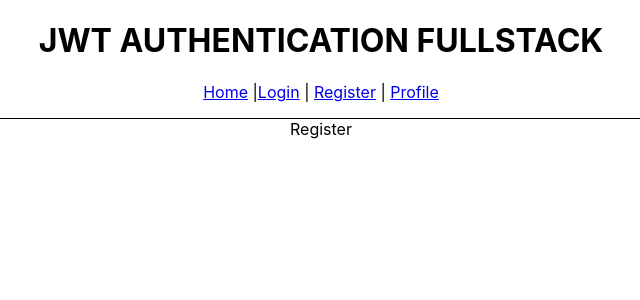
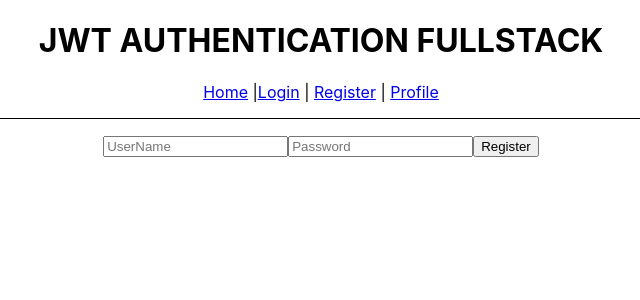
Before and after one commit to VINCENGUYEN-JS/fullstack-jwt, a React (Create React App) app in the folder client/: page /register in a window 1280 px wide. Shown: the top 300 px of the page, without its empty margins (319-959 px from the left). Built offline with nearby package versions, Linux system fonts and the light colour scheme.

Commit message:
add-forms-for-clients

```diff
--- a/client/package.json
+++ b/client/package.json
@@ -3,6 +3,7 @@
   "version": "0.1.0",
   "private": true,
   "dependencies": {
+    "@apollo/client": "^3.6.1",
     "@testing-library/jest-dom": "^5.16.4",
     "@testing-library/react": "^13.1.1",
     "@testing-library/user-event": "^13.5.0",
@@ -10,6 +11,7 @@
     "@types/node": "^16.11.31",
     "@types/react": "^18.0.8",
     "@types/react-dom": "^18.0.0",
+    "graphql": "^16.4.0",
     "react": "^18.1.0",
     "react-dom": "^18.1.0",
     "react-router-dom": "^6.3.0",
--- a/client/src/components/Login.tsx
+++ b/client/src/components/Login.tsx
@@ -1,7 +1,29 @@
 import React from "react";
 
 const Login = () => {
-  return <div>Login</div>;
+  const [userName, setUserName] = React.useState("");
+  const [password, setPassword] = React.useState("");
+  return (
+    <form style={{ marginTop: "1rem" }}>
+      <input
+        type="text"
+        value={userName}
+        placeholder="UserName"
+        onChange={(event) => {
+          setUserName(event.target.value);
+        }}
+      />
+      <input
+        type="password"
+        value={password}
+        placeholder="Password"
+        onChange={(event) => {
+          setPassword(event.target.value);
+        }}
+      />
+      <button type="submit">Login</button>
+    </form>
+  );
 };
 
 export default Login;
--- a/client/src/components/Register.tsx
+++ b/client/src/components/Register.tsx
@@ -1,7 +1,29 @@
 import React from "react";
 
 const Register = () => {
-  return <div>Register</div>;
+  const [userName, setUserName] = React.useState("");
+  const [password, setPassword] = React.useState("");
+  return (
+    <form style={{ marginTop: "1rem" }}>
+      <input
+        type="text"
+        value={userName}
+        placeholder="UserName"
+        onChange={(event) => {
+          setUserName(event.target.value);
+        }}
+      />
+      <input
+        type="password"
+        value={password}
+        placeholder="Password"
+        onChange={(event) => {
+          setPassword(event.target.value);
+        }}
+      />
+      <button type="submit">Register</button>
+    </form>
+  );
 };
 
 export default Register;
```
Also changed, not shown: 1 other file (tests, documents, lock files or other folders).
